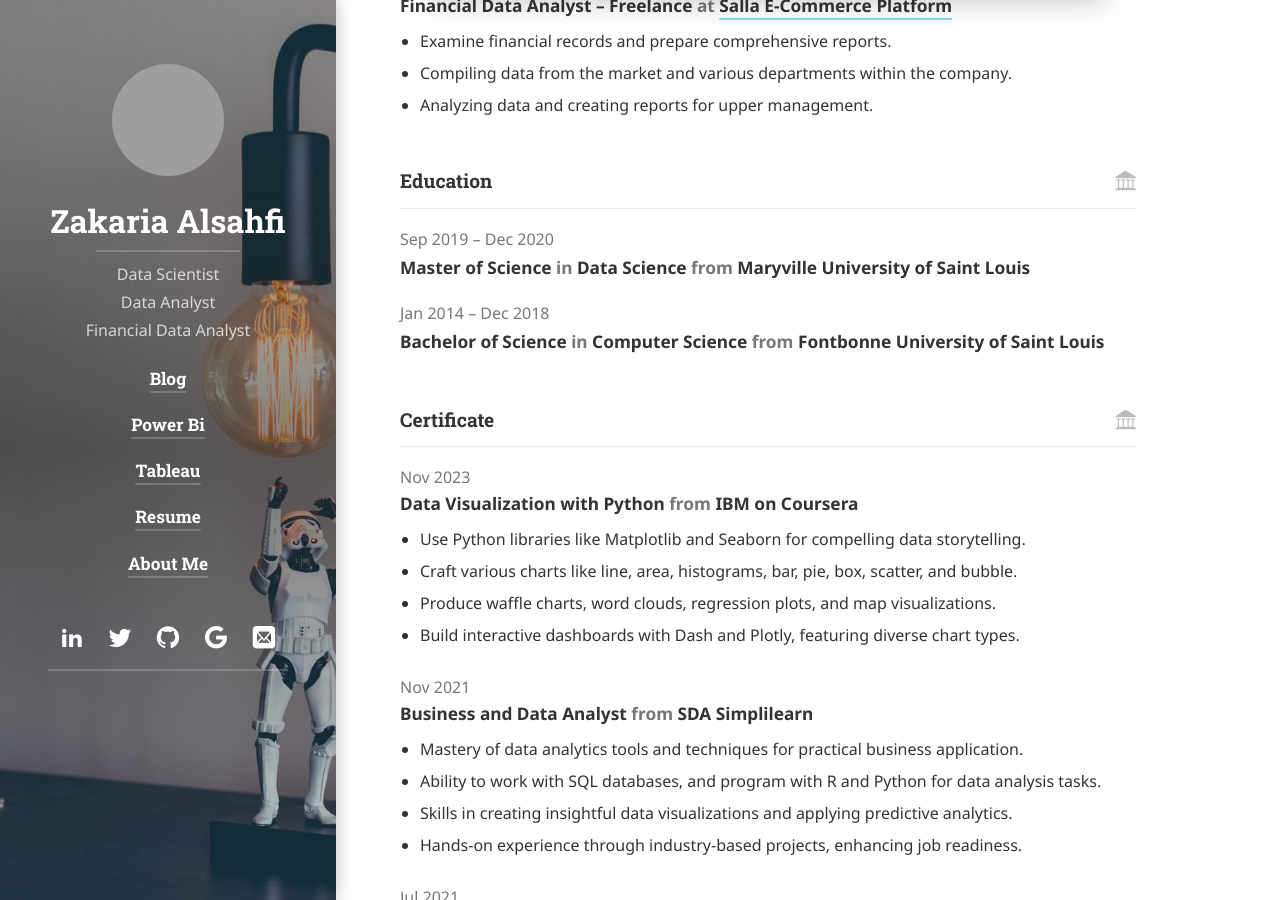
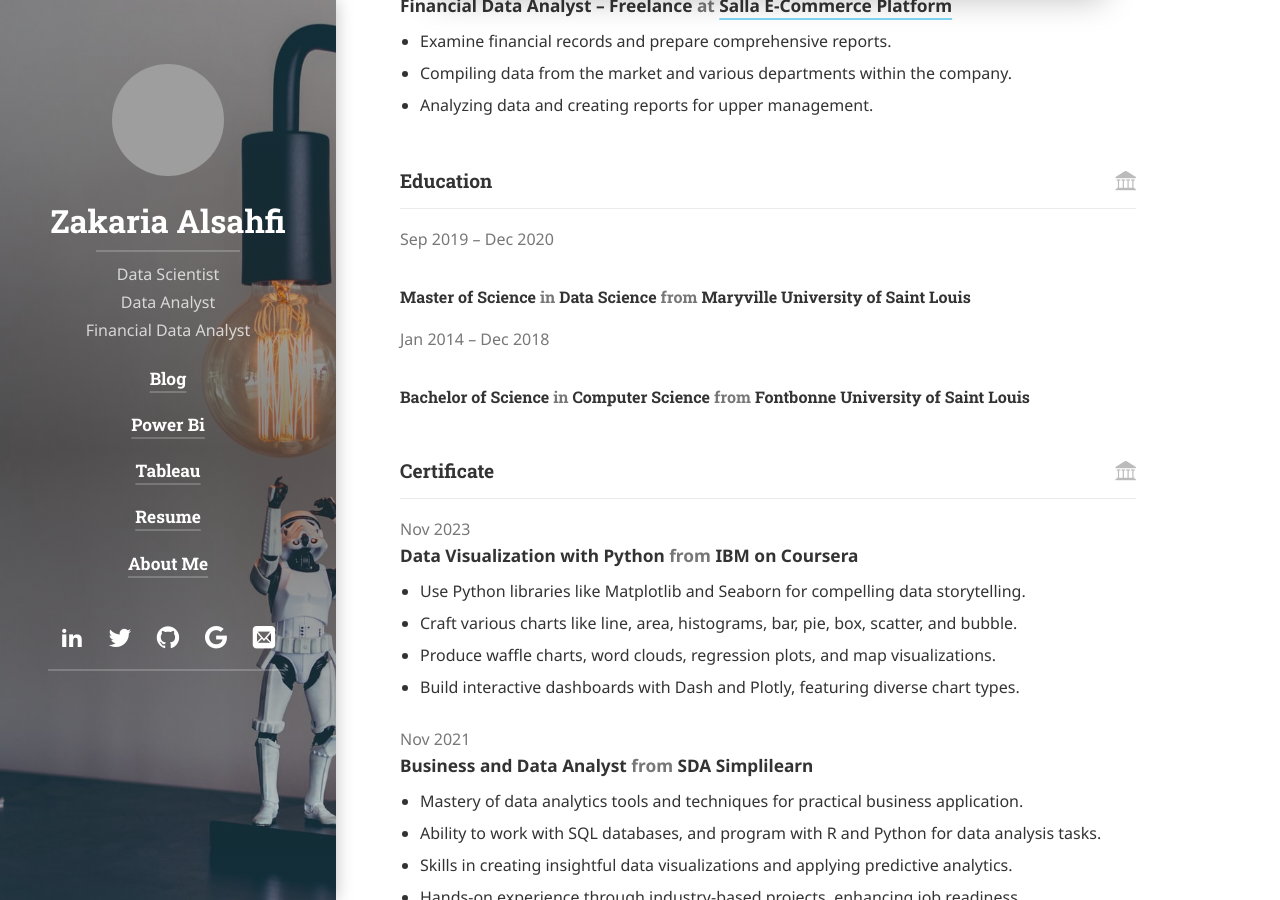
Before and after one commit to alsahfiza/alsahfiza.github.io, a Jekyll site: the page built from resume.md, in a window 1280 px wide and 900 px high, scrolled down 1063 px. Built offline with Jekyll 4.4.1, drawn with Linux system fonts in a browser that asks for light colours; cached includes are drawn as plain includes; nearby versions of some CDN libraries; some web fonts are replaced; library files that are not in the unit come from our copies; grey boxes are pictures that could not be loaded.

Commit message:
Update education.html

```diff
--- a/_includes/pro/resume/education.html
+++ b/_includes/pro/resume/education.html
@@ -13,7 +13,7 @@
           {% include components/from-to.html from=edu.startDate to=edu.endDate format=from_to_format %}
         </p>
       {% endif %}
-      <h7 class="h4 faded" {% if edu.endDate.size > 0 %}property="alumniOf" typeof="EducationalOrganization"{% endif %}>
+      <h3 class="h6 faded" {% if edu.endDate.size > 0 %}property="alumniOf" typeof="EducationalOrganization"{% endif %}>
         {% capture study_type %}<span class="bc">{{ edu.studyType }}</span>{% endcapture %}
         {% capture area %}<span class="bc">{{ edu.area }}</span>{% endcapture %}
         {% capture institution %}{% include components/link.html title=edu.institution href=edu.website class=company_class span_class="bc" property="sameAs" %}{% endcapture %}
@@ -23,7 +23,7 @@
           | replace:"<!--area-->", area
           | replace:"<!--institution-->", institution
         }}
-      </h7>
+      </h3>
     </header>
 
     {% if edu.highlights.size > 0 %}
```
